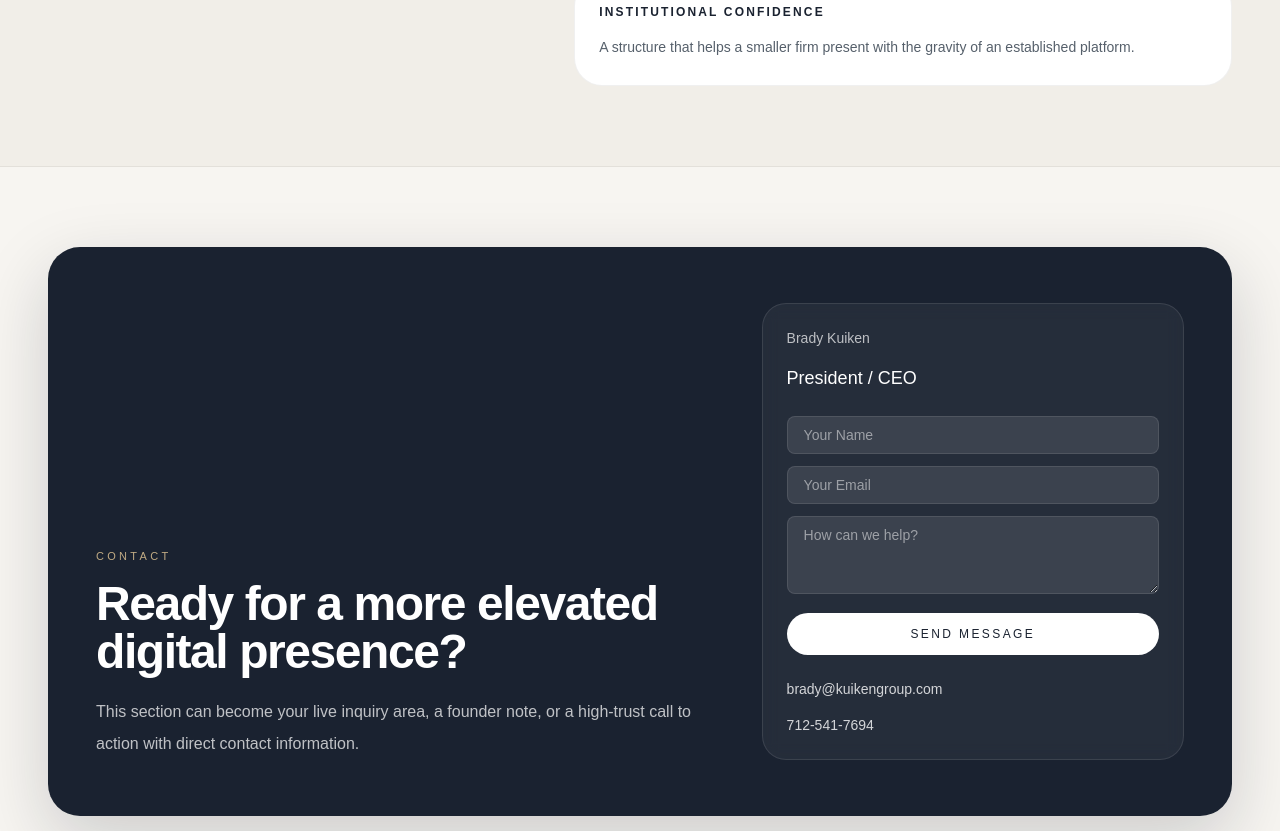
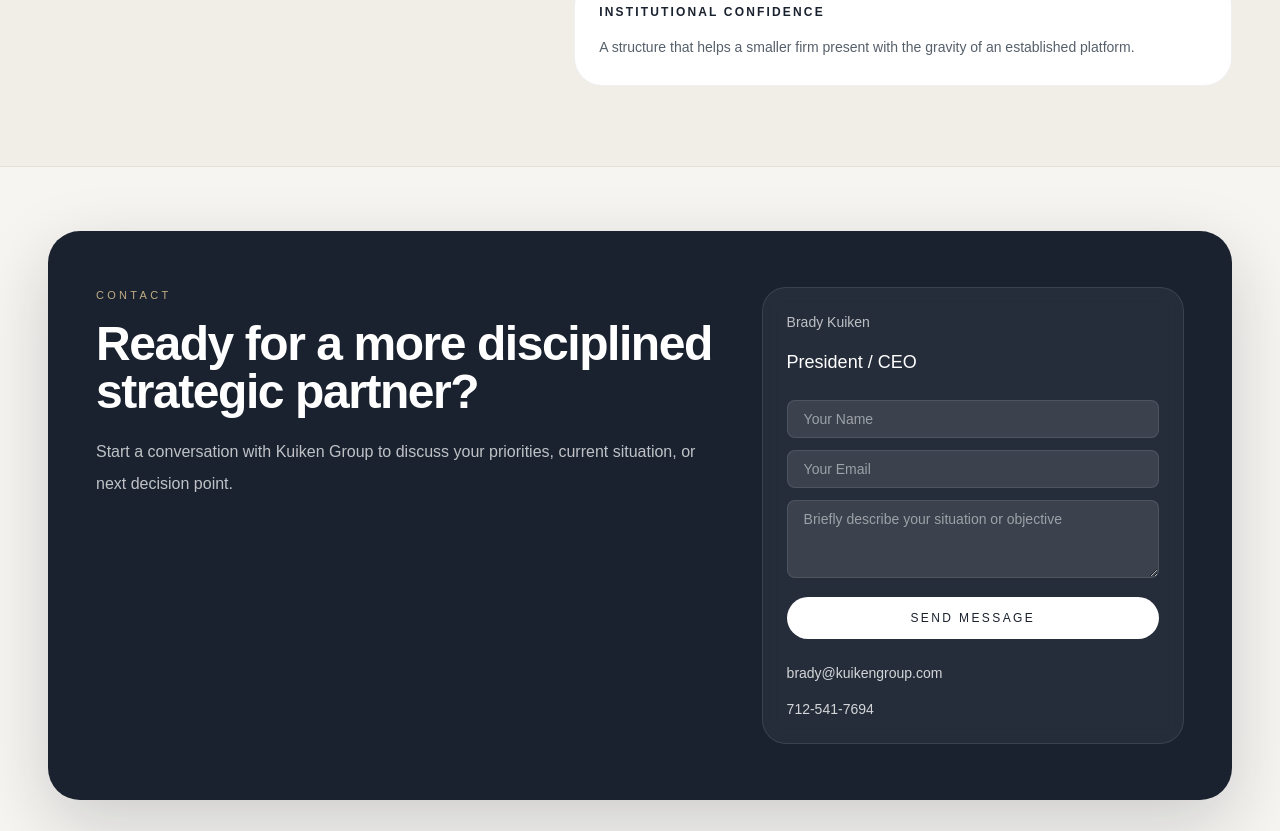
Before and after one commit to kuikengroup/kuiken-site, a Next.js app: page / in a window 1280 px wide. Shown: the part 2209-3040 px from the top of the page. Built offline with nearby package versions, Linux system fonts and the light colour scheme.

Commit message:
Update page.tsx
updated contact section

```diff
--- a/app/page.tsx
+++ b/app/page.tsx
@@ -156,16 +156,19 @@
           </div>
         </section>
 
-        <section id="contact" className="mx-auto max-w-7xl px-8 py-20 lg:px-12">
+        <section id="contact" className="mx-auto max-w-7xl px-8 pt-12 pb-20 lg:px-12 lg:pt-16">
           <div className="rounded-[2rem] bg-[#1a2230] px-8 py-12 text-white shadow-[0_24px_70px_rgba(17,24,39,0.18)] md:px-12 md:py-14">
-    <div className="grid gap-8 md:grid-cols-[1.2fr_0.8fr] md:items-end">
+            <div className="grid gap-8 md:grid-cols-[1.2fr_0.8fr] md:items-start">
               <div>
-        <div className="text-[11px] uppercase tracking-[0.3em] text-[#c1ab84]">Contact</div>
+                <div className="text-[11px] uppercase tracking-[0.3em] text-[#c1ab84]">
+                  Contact
+                </div>
                 <h2 className="mt-4 text-3xl font-semibold tracking-[-0.03em] md:text-5xl">
-          Ready for a more elevated digital presence?
+                  Ready for a more disciplined strategic partner?
                 </h2>
                 <p className="mt-5 max-w-2xl text-base leading-8 text-white/72">
-          This section can become your live inquiry area, a founder note, or a high-trust call to action with direct contact information.
+                  Start a conversation with Kuiken Group to discuss your priorities,
+                  current situation, or next decision point.
                 </p>
               </div>
 
@@ -190,7 +193,7 @@
                   />
                   <textarea
                     name="message"
-            placeholder="How can we help?"
+                    placeholder="Briefly describe your situation or objective"
                     rows={3}
                     required
                     className="w-full rounded-lg border border-white/10 bg-white/10 px-4 py-2 text-sm text-white placeholder-white/50 outline-none"
```
Lines whose indentation alone changed are shown as unchanged.
